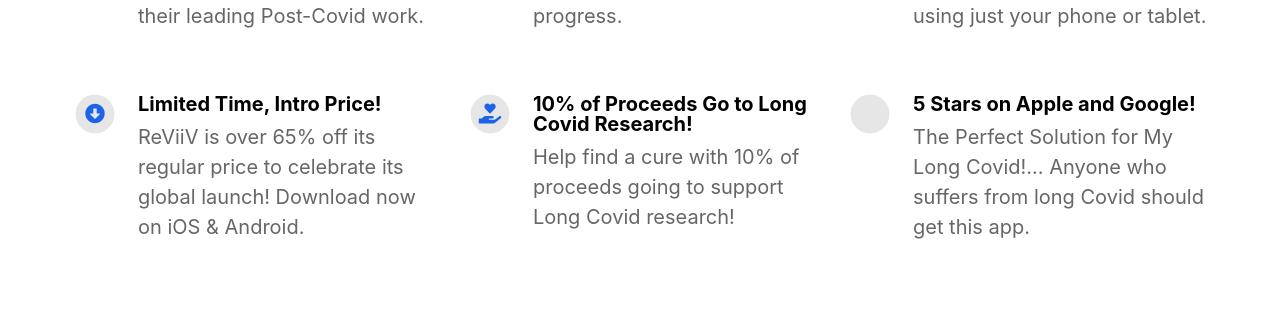
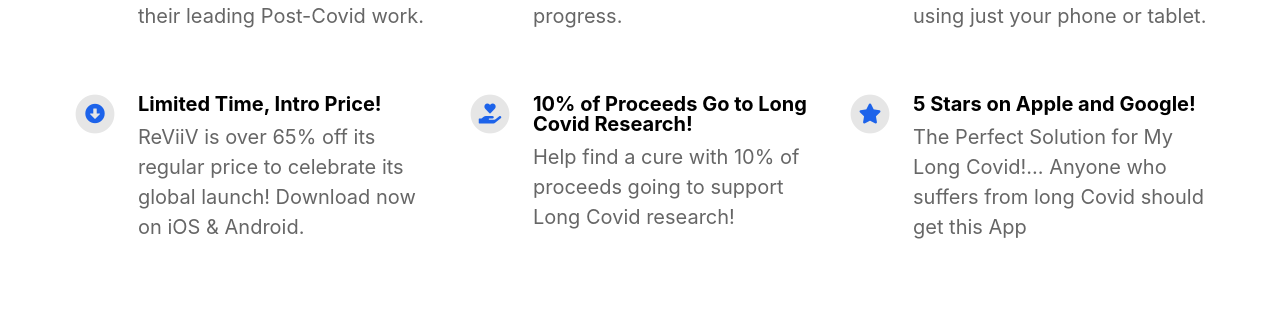
Before and after one commit to marcvanh/reviiv.me, a Jekyll site: the page built from index.html, in a window 1280 px wide. Shown: the part 1482-1798 px from the top of the page. Built offline with Jekyll 4.4.1, drawn with Linux system fonts in a browser that asks for light colours; nearby versions of some CDN libraries.

Commit message:
Update _config.yml

```diff
--- a/_config.yml
+++ b/_config.yml
@@ -72,8 +72,8 @@ features                                  :
     fontawesome_icon_name                 : hand-holding-heart
 
   - title                                 : 5 Stars on Apple and Google!
-    description                           : "The Perfect Solution for My Long Covid!... Anyone who suffers from long Covid should get this app."
-    fontawesome_icon_name                 : star-sharp
+    description                           : 'The Perfect Solution for My Long Covid!... Anyone who suffers from long Covid should get this App'
+    fontawesome_icon_name                 : star
 
 
 # Theme Settings
```
